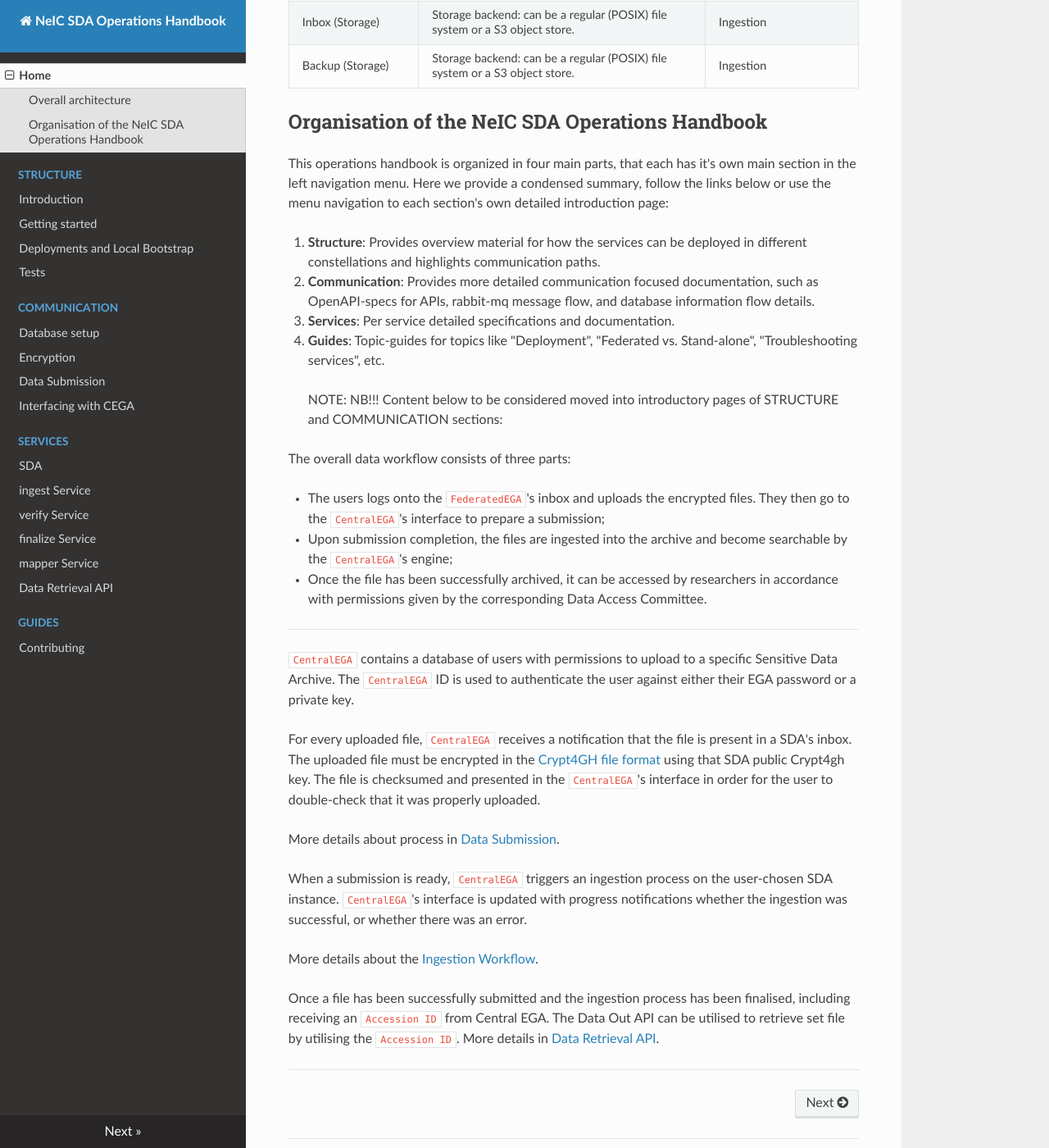
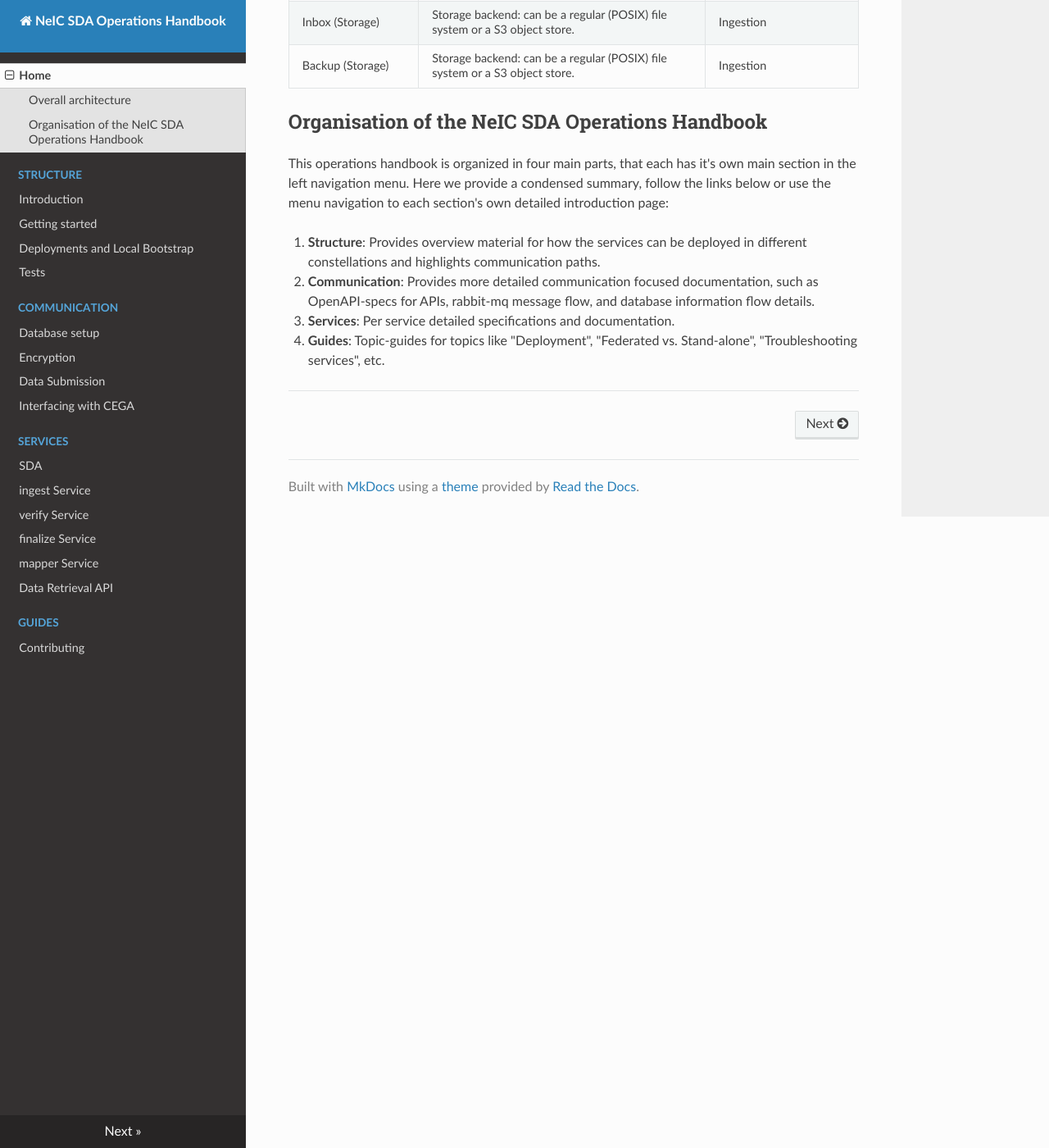
Before and after one commit to neicnordic/neic-sda, an MkDocs documentation site: the page built from docs/index.md, in a window 1280 px wide and 1400 px high, scrolled down 1842 px. Shown: the whole window at 82% size. Built offline with MkDocs 1.6.1, drawn with Linux system fonts in a browser that asks for light colours; nearby versions of some CDN libraries.

Commit message:
move overview of data flow to structure

```diff
--- a/docs/index.md
+++ b/docs/index.md
@@ -57,45 +57,5 @@ This operations handbook is organized in four  main parts, that each has it's ow
 
 4.  **Guides**: Topic-guides for topics like "Deployment", "Federated vs. Stand-alone", "Troubleshooting services", etc.
 
-> NOTE:
-> NB!!! Content below to be considered moved into introductory pages of STRUCTURE and COMMUNICATION sections:
-
-The overall data workflow consists of three parts:
-
--   The users logs onto the `FederatedEGA`'s inbox and uploads the encrypted
-    files. They then go to the `CentralEGA`'s interface to prepare a
-    submission;
--   Upon submission completion, the files are ingested into the archive
-    and become searchable by the `CentralEGA`'s engine;
--   Once the file has been successfully archived, it can be accessed by
-    researchers in accordance with permissions given by the
-    corresponding Data Access Committee.
 
 ------------------------------------------------------------------------
-
-`CentralEGA` contains a database of users with permissions to upload to a
-specific Sensitive Data Archive. The `CentralEGA` ID is used to
-authenticate the user against either their EGA password or a private
-key.
-
-For every uploaded file, `CentralEGA` receives a notification that the
-file is present in a SDA's inbox. The uploaded file must be encrypted
-in the [Crypt4GH file format](https://samtools.github.io/hts-specs/crypt4gh.pdf) using that SDA public Crypt4gh key. The file is
-checksumed and presented in the `CentralEGA`'s interface in order for
-the user to double-check that it was properly uploaded.
-
-More details about process in [Data Submission](submission.md#data-submission).
-
-When a submission is ready, `CentralEGA` triggers an ingestion process on
-the user-chosen SDA instance. `CentralEGA`'s interface is updated with
-progress notifications whether the ingestion was successful, or whether
-there was an error.
-
-More details about the [Ingestion Workflow](submission.md#ingestion-workflow).
-
-Once a file has been successfully submitted and the ingestion process
-has been finalised, including receiving an `Accession ID` from Central
-EGA. The Data Out API can be utilised to retrieve set file by utilising
-the `Accession ID`. More details in [Data Retrieval API](dataout.md#data-retrieval-api).
-
-------------------------------------------------------------------------
```
Also changed, not shown: docs/structure.md (+53 -24 lines).
